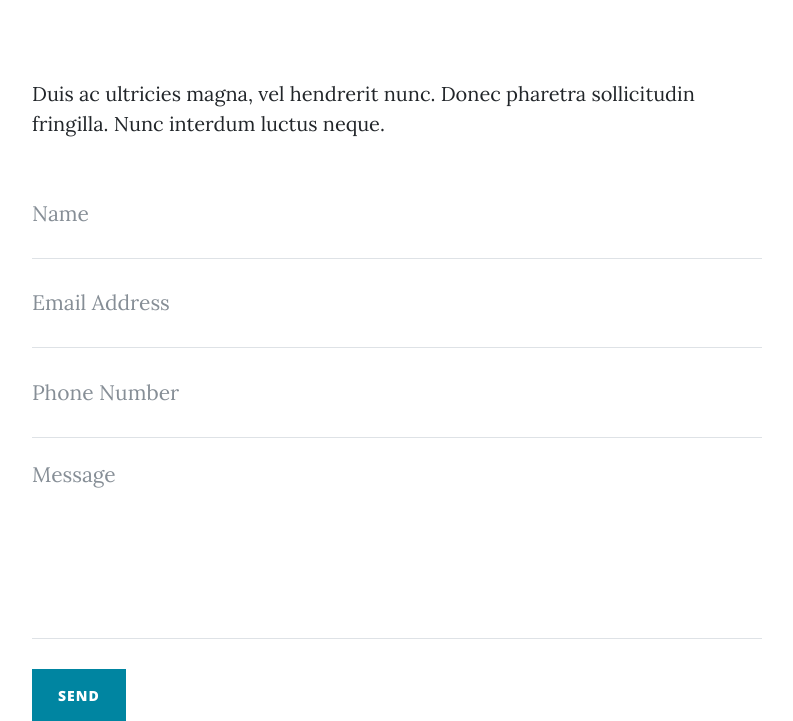
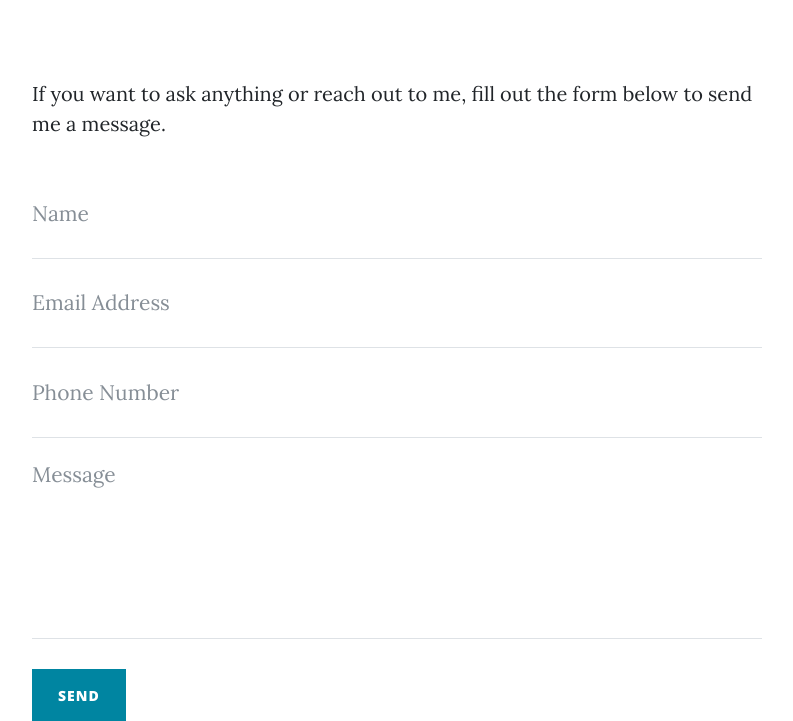
Before and after one commit to sylwia00/sylwia-blog, a Flask app: page /contact in a window 1280 px wide. Shown: the part 533-1254 px from the top of the page, without its empty margins (243-1036 px from the left). Run offline with Flask 2, Linux system fonts and the light colour scheme; some libraries are stand-ins or nearby versions.

Commit message:
Update contact

```diff
--- a/main.py
+++ b/main.py
@@ -168,7 +168,7 @@ def about():
     return render_template("about.html", current_user=current_user)
 
 
-@app.route("/contact")
+@app.route("/contact", methods=["GET", "POST"])
 def contact():
     if request.method == "POST":
         data = request.form
--- a/templates/contact.html
+++ b/templates/contact.html
@@ -7,8 +7,12 @@
       <div class="row">
         <div class="col-lg-8 col-md-10 mx-auto">
           <div class="page-heading">
+            {% if msg_sent: %}
+            <h1>Successfully sent your message.</h1>
+            {% else: %}
             <h1>Contact Me</h1>
-            <span class="subheading">Neque porro quisquam est qui dolorem.</span>
+            <span class="subheading">Questions? Write to me.</span>
+            {% endif %}
           </div>
         </div>
       </div>
@@ -19,8 +23,15 @@
   <div class="container">
     <div class="row">
       <div class="col-lg-8 col-md-10 mx-auto">
-        <p>Duis ac ultricies magna, vel hendrerit nunc. Donec pharetra sollicitudin fringilla. Nunc interdum luctus neque.</p>
-        <form name="sentMessage" id="contactForm" novalidate>
+        <p>If you want to ask anything or reach out to me, fill out the form below to send me a message.</p>
+        {% with messages = get_flashed_messages() %}
+        {% if messages %}
+        {% for message in messages %}
+        <p style="color: red:">{{ message }}</p>
+        {% endfor %}
+        {% endif %}
+        {% endwith %}
+        <form name="sentMessage" id="contactForm" action="{{ url_for('contact') }}" method="post" novalidate>
           <div class="control-group">
             <div class="form-group floating-label-form-group controls">
               <label>Name</label>
```
